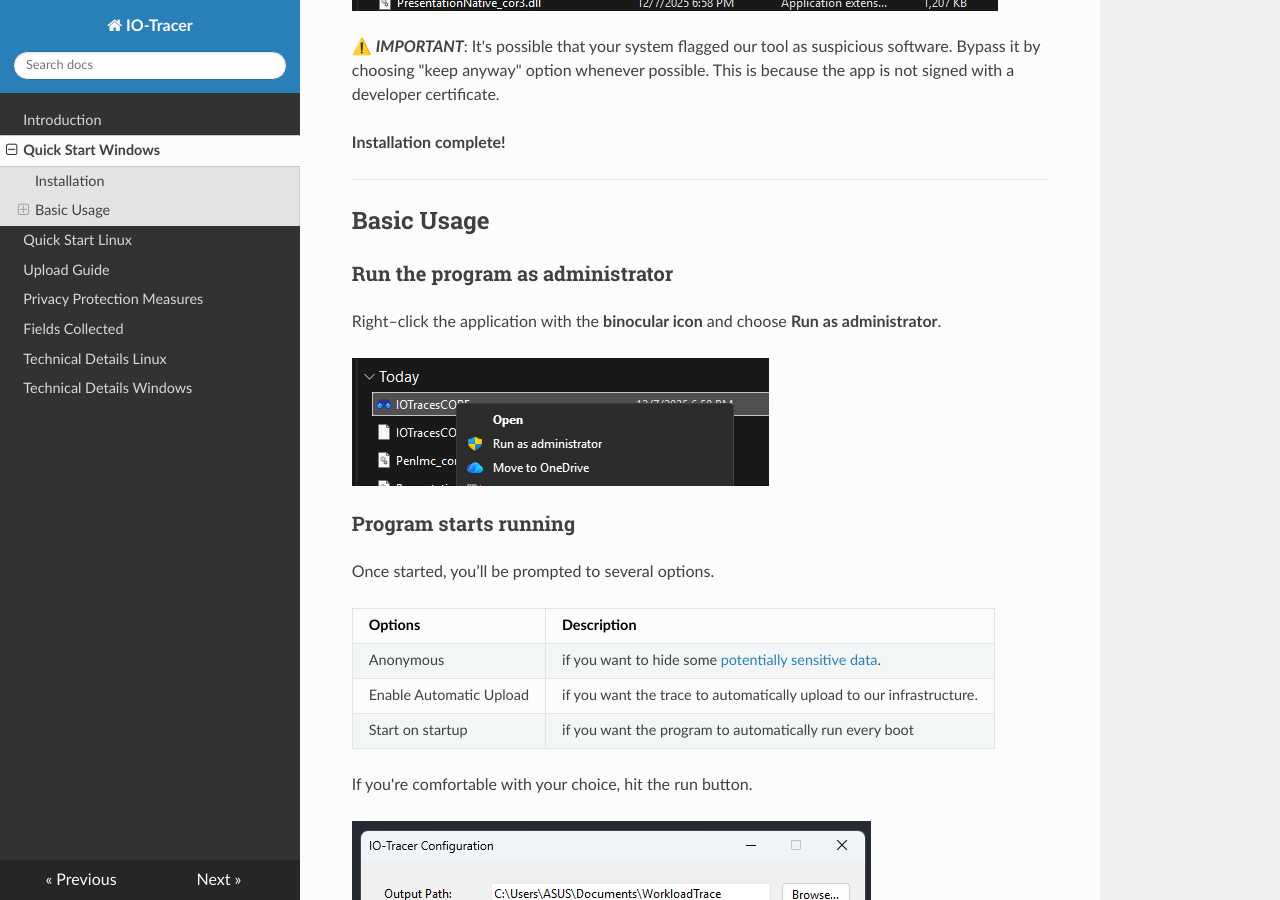
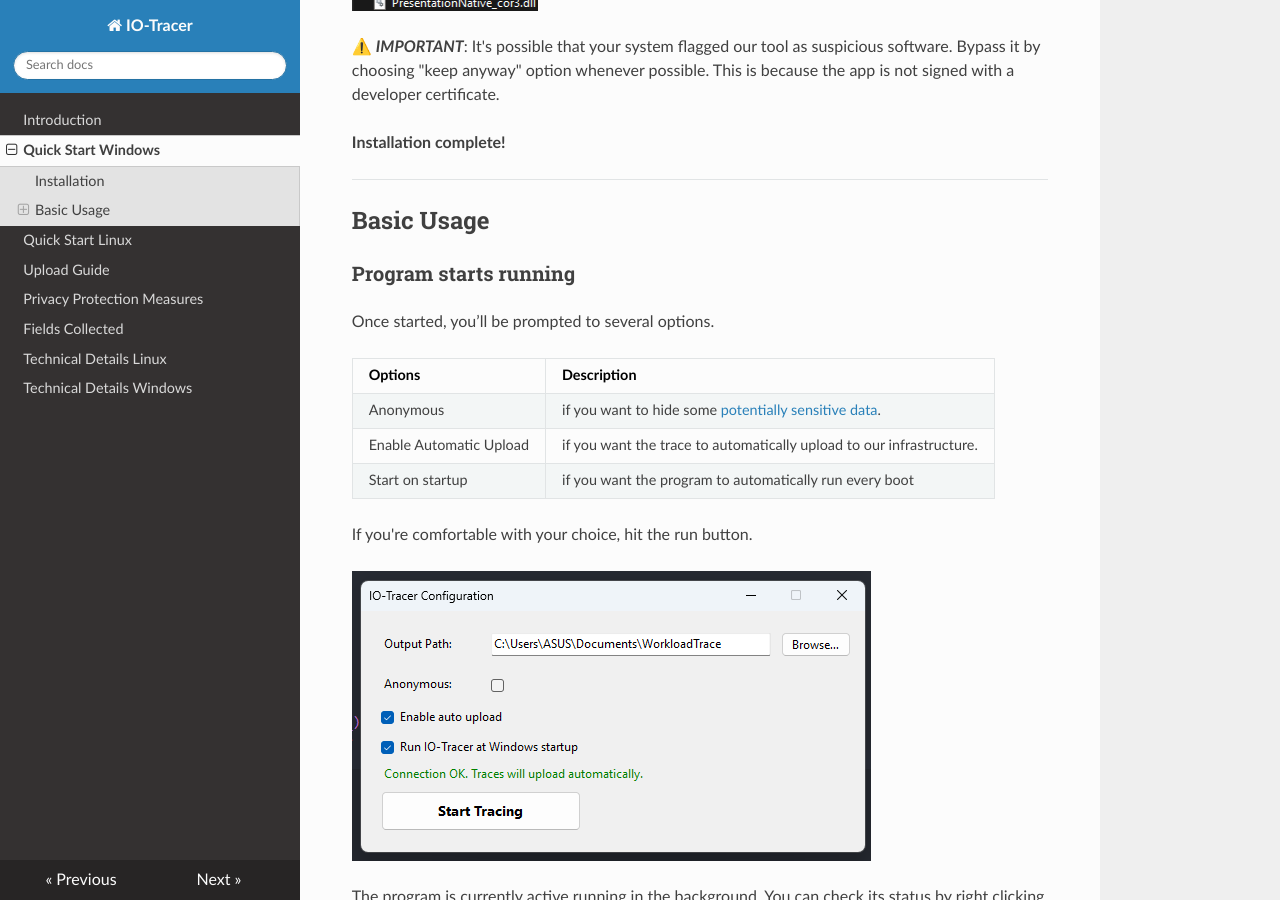
Before and after one commit to cacheMon/iotracerdocs, an MkDocs documentation site: the page built from docs/startwin.md, in a window 1280 px wide and 900 px high, scrolled down 548 px. Built offline with MkDocs 1.6.1, drawn with Linux system fonts in a browser that asks for light colours; nearby versions of some CDN libraries.

```diff
--- a/docs/startwin.md
+++ b/docs/startwin.md
@@ -23,12 +23,6 @@ Then, find `IOTracesCORE.exe`, then open it.
 ---
 
 ## Basic Usage
-
-### Run the program as administrator
-
-Right–click the application with the **binocular icon** and choose **Run as administrator**.
-
-![Run as Administrator](./img/runadmin.png)
 
 ### Program starts running
 Once started, you’ll be prompted to several options.
```
Also changed, not shown: docs/uploadguide.md (+2 -2 lines), docs/img/checkupdate.png (deleted), docs/img/deskshortcut.png (deleted), docs/img/dialog.png (deleted), docs/img/dotnetdownload.png (deleted), docs/img/dotnetverif.png (deleted), docs/img/extract.png (deleted), docs/img/filedoc.png (deleted), docs/img/filerequest.png, docs/img/finishinstall.png (deleted), docs/img/ghrelease.png (deleted), docs/img/installprocess.png (deleted), docs/img/outputfolder.png, docs/img/runadmin.png, 3 more files.
